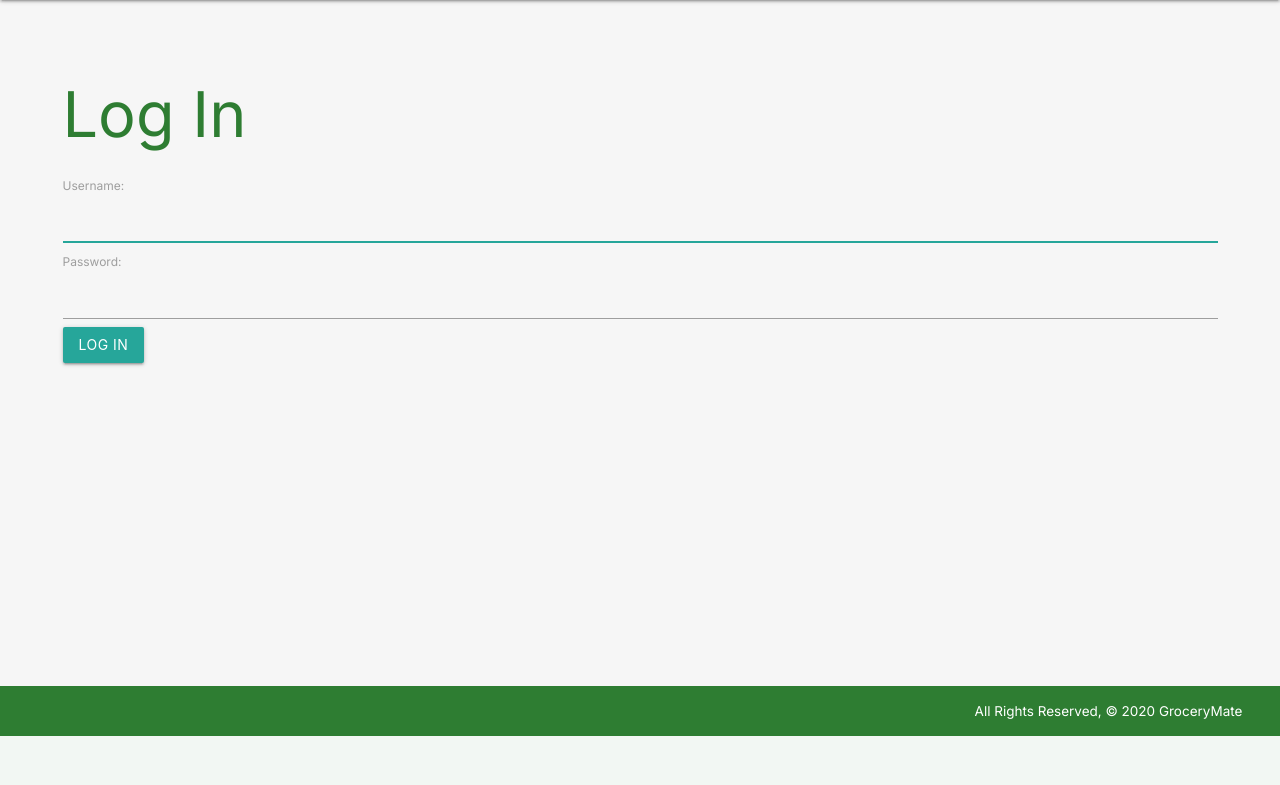
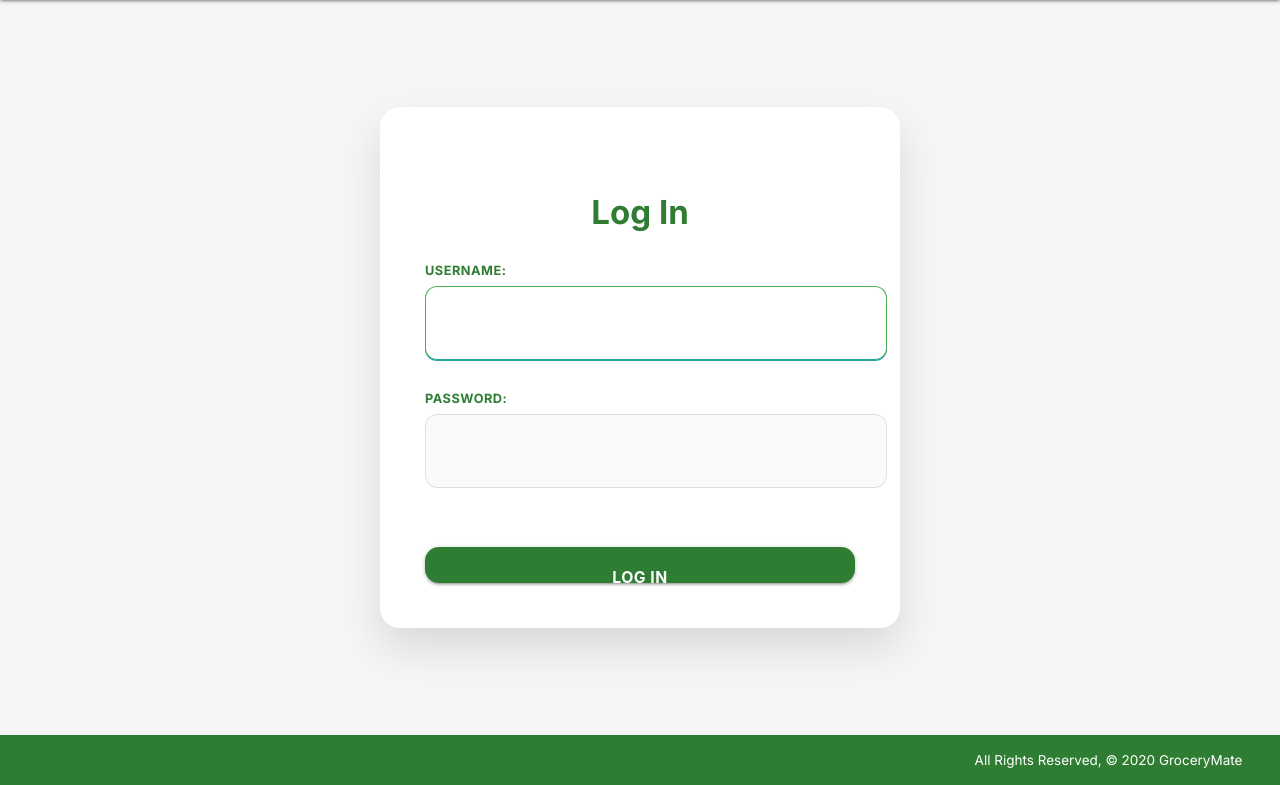
Before and after one commit to AlJaamri/GroceryMate, a Django app: page /accounts/login/?next=/groceries/ in a window 1280 px wide. Shown: the part 64-849 px from the top of the page. Before the commit the page ends 800 px from the top, so only its background shows below. Run offline with Django 5.2, Linux system fonts and the light colour scheme.

Commit message:
css progress

```diff
--- a/grocerymate/main_app/static/css/style.css
+++ b/grocerymate/main_app/static/css/style.css
@@ -917,3 +917,113 @@ nav .right li a:hover {
     font-size: 0.9rem;
   }
 }
+
+/* =====================
+   Auth Pages (Login / Signup)
+===================== */
+
+.auth-page-wrapper {
+  min-height: calc(100vh - 140px);
+  display: flex;
+  align-items: center;
+  justify-content: center;
+  padding: 2rem;
+}
+
+.auth-card {
+  width: 100%;
+  max-width: 520px;
+  background-color: var(--white);
+  border-radius: 20px;
+  padding: 3rem;
+  box-shadow: 0 20px 45px rgba(0, 0, 0, 0.12);
+}
+
+.auth-title {
+  font-size: 2.2rem;
+  font-weight: 700;
+  color: var(--green-primary);
+  text-align: center;
+  margin-bottom: 2rem;
+}
+
+/* Error message */
+.auth-error {
+  background-color: #ffecec;
+  color: #c62828;
+  padding: 0.8rem 1rem;
+  border-radius: 10px;
+  font-weight: 600;
+  margin-bottom: 1.5rem;
+  text-align: center;
+}
+
+/* Form layout */
+.auth-form p {
+  display: flex;
+  flex-direction: column;
+  margin-bottom: 1.4rem;
+}
+
+.auth-form label {
+  font-size: 0.85rem;
+  font-weight: 700;
+  color: var(--green-primary);
+  margin-bottom: 0.4rem;
+  text-transform: uppercase;
+  letter-spacing: 0.5px;
+}
+
+/* Inputs */
+.auth-form input[type="text"],
+.auth-form input[type="password"],
+.auth-form input[type="email"] {
+  padding: 0.9rem 1rem;
+  font-size: 1rem;
+  border-radius: 12px;
+  border: 1px solid #ddd;
+  background-color: #fafafa;
+  transition: all 0.2s ease;
+}
+
+.auth-form input:focus {
+  outline: none;
+  border-color: var(--green-light);
+  background-color: var(--white);
+  box-shadow: 0 0 0 4px rgba(76, 175, 80, 0.15);
+}
+
+/* Submit button */
+.auth-btn {
+  margin-top: 2rem;
+  width: 100%;
+  background-color: var(--green-primary);
+  color: var(--white);
+  font-size: 1.05rem;
+  font-weight: 700;
+  padding: 0.9rem;
+  border-radius: 14px;
+  border: none;
+  cursor: pointer;
+  transition:
+    background-color 0.2s ease,
+    transform 0.15s ease,
+    box-shadow 0.15s ease;
+}
+
+.auth-btn:hover {
+  background-color: var(--green-light);
+  transform: translateY(-2px);
+  box-shadow: 0 10px 25px rgba(76, 175, 80, 0.35);
+}
+
+/* Mobile */
+@media (max-width: 600px) {
+  .auth-card {
+    padding: 2rem;
+  }
+
+  .auth-title {
+    font-size: 1.9rem;
+  }
+}
```
